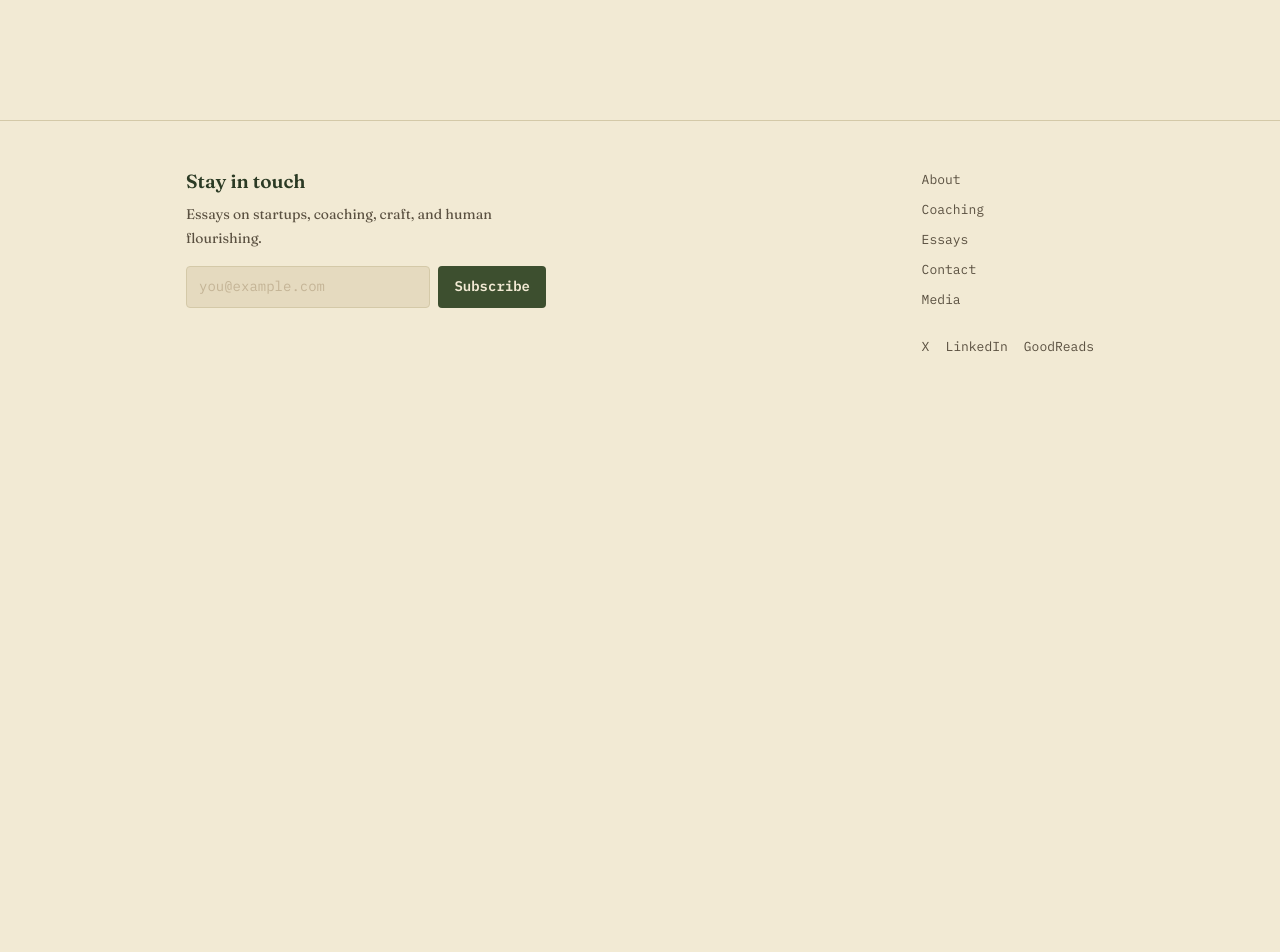
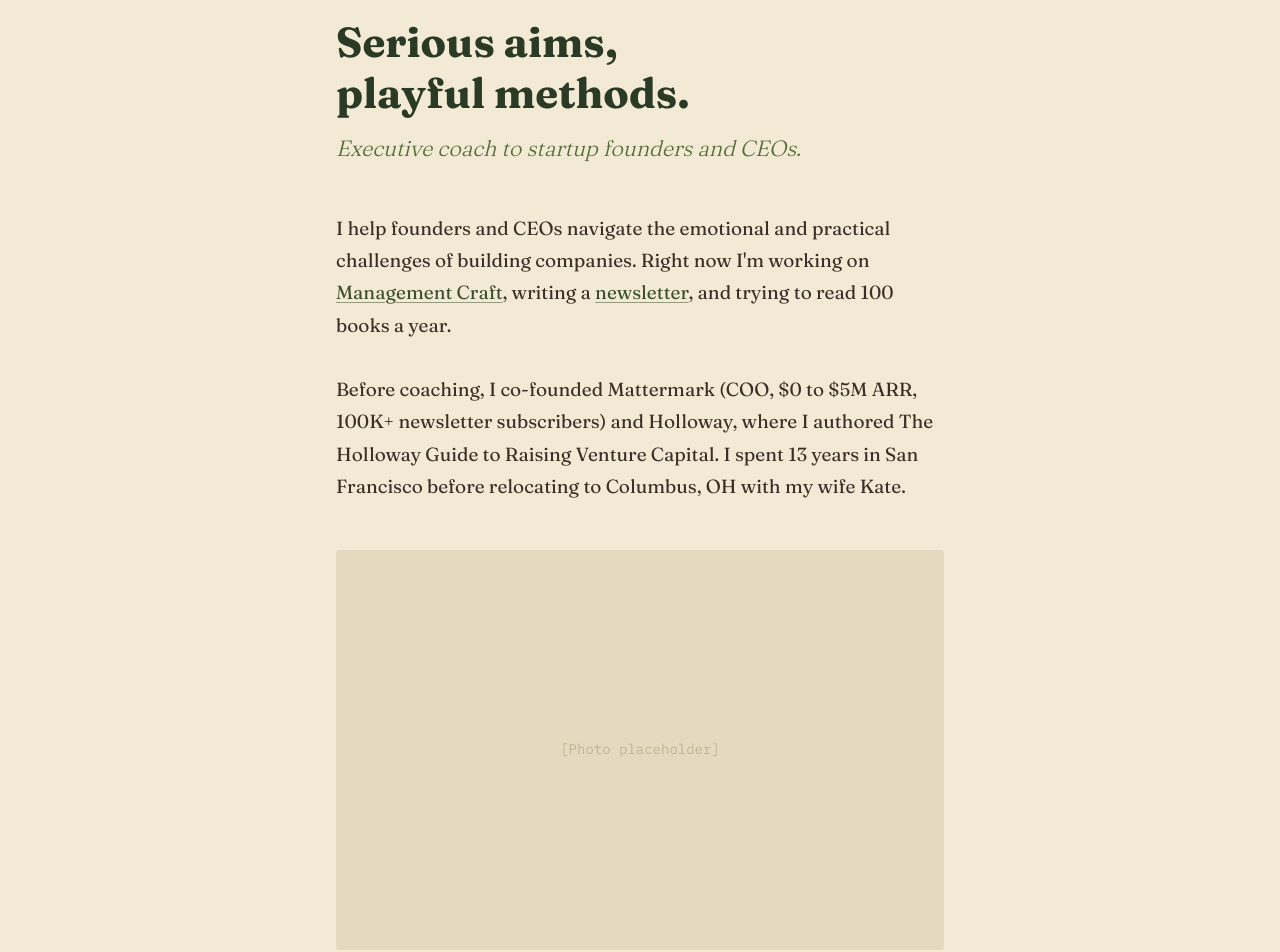
Before and after one commit to AndySparks/andysparks.co, a Next.js app: page / in a window 1280 px wide. Shown: the part 180-1132 px from the top of the page. Before the commit the page ends 800 px from the top, so only its background shows below. Built offline with nearby package versions, Linux system fonts and the light colour scheme.

Commit message:
feat: add Home page with hero content

```diff
--- a/src/app/page.tsx
+++ b/src/app/page.tsx
@@ -1,8 +1,58 @@
+import { Container } from "@/components/Container";
+import Link from "next/link";
+import "../styles/home.css";
+
 export default function Home() {
   return (
-    <main>
-      <h1>Andy Sparks</h1>
-      <p>Coming soon.</p>
-    </main>
+    <section className="home-hero">
+      <Container>
+        <h1 className="home-headline">
+          Serious aims,
+          <br />
+          playful methods.
+        </h1>
+        <p className="home-subtitle">
+          Executive coach to startup founders and CEOs.
+        </p>
+
+        <p className="home-body">
+          I help founders and CEOs navigate the emotional and practical
+          challenges of building companies. Right now I&apos;m working on{" "}
+          <a
+            href="https://managementcraft.co"
+            target="_blank"
+            rel="noopener noreferrer"
+          >
+            Management Craft
+          </a>
+          , writing a <Link href="/essays">newsletter</Link>, and trying to read
+          100 books a year.
+        </p>
+
+        <p className="home-body">
+          Before coaching, I co-founded Mattermark (COO, $0 to $5M ARR, 100K+
+          newsletter subscribers) and Holloway, where I authored The Holloway
+          Guide to Raising Venture Capital. I spent 13 years in San Francisco
+          before relocating to Columbus, OH with my wife Kate.
+        </p>
+
+        {/* Phase 2: Add actual headshot image */}
+        <div
+          className="home-photo"
+          style={{
+            height: 400,
+            background: "var(--color-warm-paper)",
+            display: "flex",
+            alignItems: "center",
+            justifyContent: "center",
+            fontFamily: "var(--font-mono)",
+            fontSize: "var(--type-sm)",
+            color: "var(--color-muted)",
+          }}
+        >
+          [Photo placeholder]
+        </div>
+      </Container>
+    </section>
   );
 }
--- /dev/null
+++ b/src/styles/home.css
@@ -0,0 +1,50 @@
+.home-hero {
+  padding-top: var(--space-2xl);
+  padding-bottom: var(--space-xl);
+}
+
+.home-headline {
+  font-size: var(--type-display);
+  font-weight: 700;
+  line-height: var(--leading-tight);
+  color: var(--color-evergreen);
+  margin-bottom: var(--space-sm);
+}
+
+.home-subtitle {
+  font-size: var(--type-subtitle);
+  font-weight: 300;
+  font-style: italic;
+  line-height: var(--leading-snug);
+  color: var(--color-olive);
+  margin-bottom: var(--space-lg);
+}
+
+.home-body {
+  font-size: var(--type-body);
+  line-height: var(--leading-body);
+  color: var(--color-ink);
+  margin-bottom: var(--space-md);
+}
+
+.home-body a {
+  color: var(--color-primary);
+}
+
+.home-photo {
+  width: 100%;
+  max-width: var(--width-content);
+  border-radius: 4px;
+  margin-top: var(--space-lg);
+  margin-bottom: var(--space-lg);
+}
+
+@media (max-width: 640px) {
+  .home-headline {
+    font-size: 32px;
+  }
+
+  .home-subtitle {
+    font-size: 18px;
+  }
+}
```
